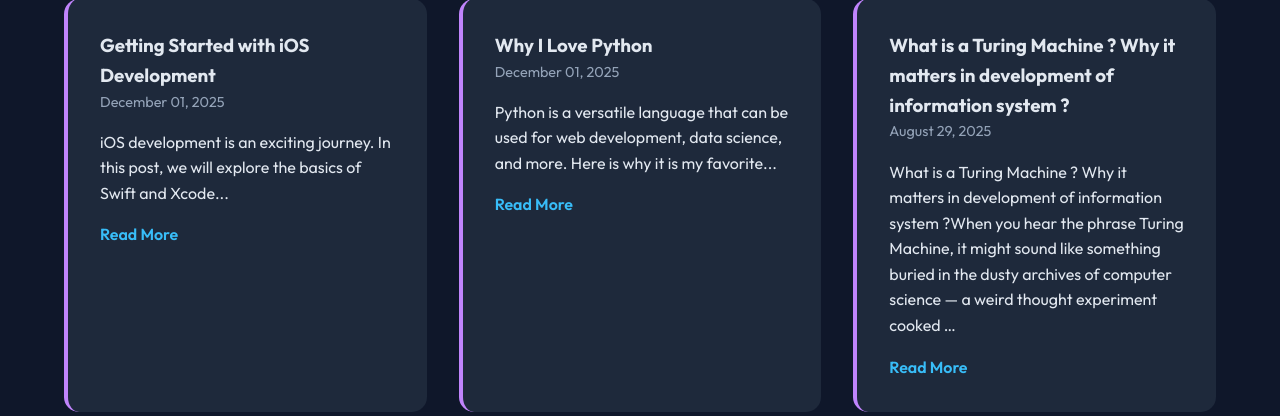
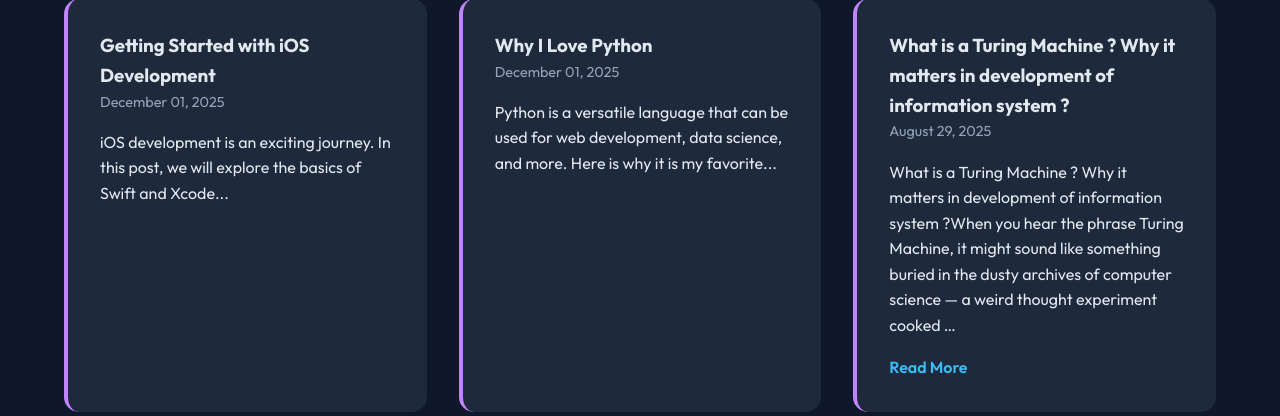
Before and after one commit to badalaryal11/personal-blog, a Django app: template blog/templates/blog/home.html in a window 1280 px wide. Shown: the part 5603-6019 px from the top of the page. Run offline with Django 4.2, Linux system fonts and the light colour scheme; the template is opened without the code that fills it: values that come from a table or form of the project are taken from there, others are empty; data comes from the database, SQL or seed files in the repository.

Commit message:
Enforce Medium redirects in home template

```diff
--- a/blog/templates/blog/home.html
+++ b/blog/templates/blog/home.html
@@ -84,8 +84,9 @@
                     <h3>{{ post.title }}</h3>
                     <p class="date">{{ post.date_posted|date:"F d, Y" }}</p>
                     <p>{{ post.content|striptags|truncatewords:40 }}</p>
-                    <a href="{% if post.canonical_url %}{{ post.canonical_url }}{% else %}{% url 'blog_detail' post.pk %}{% endif %}"
-                        class="read-more" {% if post.canonical_url %}target="_blank" {% endif %}>Read More</a>
+                    {% if post.canonical_url %}
+                    <a href="{{ post.canonical_url }}" class="read-more" target="_blank">Read More</a>
+                    {% endif %}
                 </div>
             </div>
             {% empty %}
```
